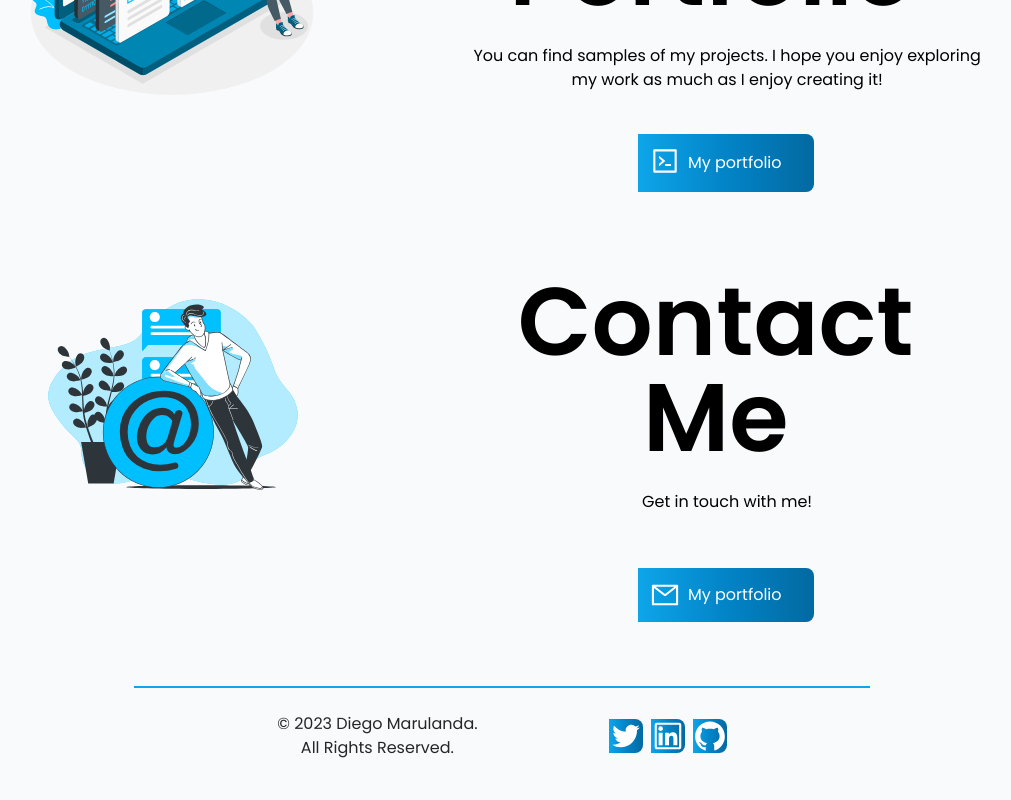
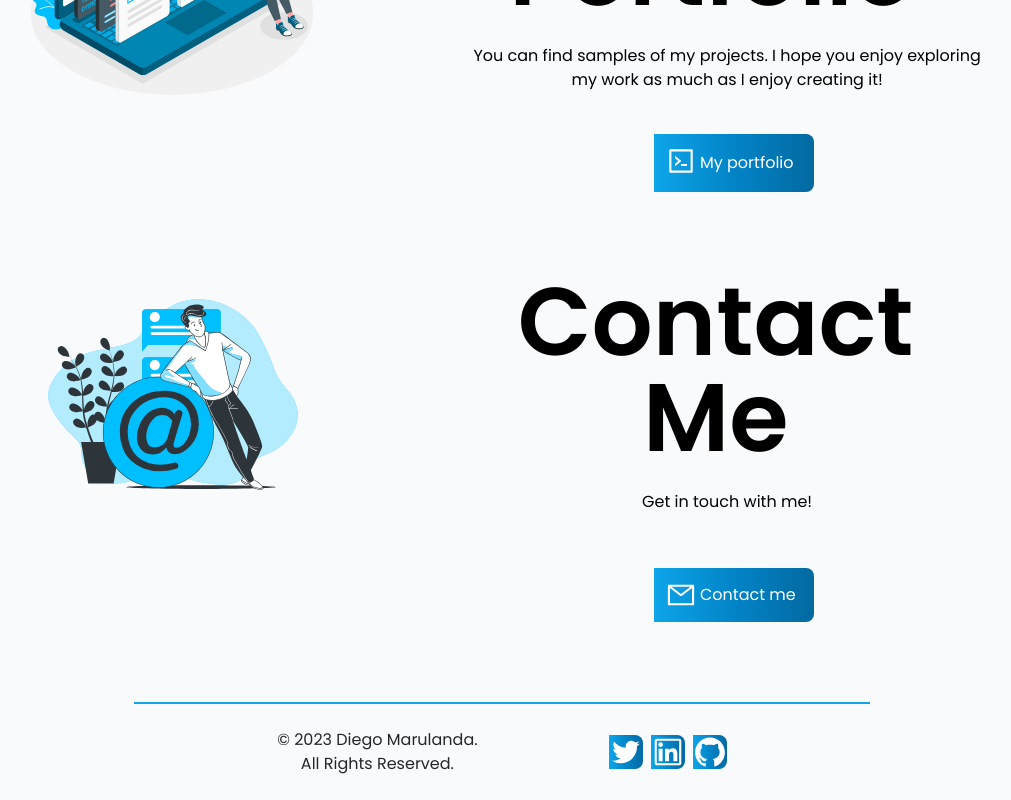
Before and after one commit to DiegoMarulandaB/Portfolio, a Next.js app: page / in a window 1280 px wide. Shown: the part 960-1760 px from the top of the page, without its empty margins (138-1149 px from the left). Built offline with nearby package versions, Linux system fonts and the light colour scheme.

Commit message:
add centered buttons_new_sizes

```diff
--- a/src/app/home/page.tsx
+++ b/src/app/home/page.tsx
@@ -52,9 +52,9 @@ const HomePage = () => {
             hover:bg-gradient-to-br focus:ring-4 focus:outline-none focus:ring-sky-300
             //forma boton
             text-center inline-flex items-center
-            hover:-translate-y-1 transition-transform cursor-pointer text-white bg-gradient-to-r from-sky-500 via-sky-600 to-sky-700 rounded-r-lg px-3 py-3 mb-8 w-44"
+            hover:-translate-y-1 transition-transform cursor-pointer text-white bg-gradient-to-r from-sky-500 via-sky-600 to-sky-700 rounded-r-lg px-3 py-3 mb-8 w-40"
             >
-              <AiOutlineUser className="icon text-white text-center items-center justify-center  mb-1 mr-2" size={30} />
+              <AiOutlineUser className="icon text-white text-center items-center justify-center  mb-1 mr-" size={30} />
               About me
             </button>
           </Link>
@@ -92,9 +92,9 @@ const HomePage = () => {
             hover:bg-gradient-to-br focus:ring-4 focus:outline-none focus:ring-sky-300
             //forma boton
             text-center inline-flex items-center
-            hover:-translate-y-1 transition-transform cursor-pointer text-white bg-gradient-to-r from-sky-500 via-sky-600 to-sky-700 rounded-r-lg px-3 py-3  mb-4 w-44"
+            hover:-translate-y-1 transition-transform cursor-pointer text-white bg-gradient-to-r from-sky-500 via-sky-600 to-sky-700 rounded-r-lg px-3 py-3  mb-4 w-40"
             >
-              <AiOutlineCode className="icon text-white text-center items-center justify-center  mb-1 mr-2" size={30} />
+              <AiOutlineCode className="icon text-white text-center items-center justify-center  mb-1 mr-1" size={30} />
               My portfolio
             </button>
           </Link>
@@ -122,8 +122,8 @@ const HomePage = () => {
           <p className="text-1xl text-center mt-2 font-light">Get in touch with me!</p>
         </div>
       </div>
-
-          <div className="flex flex-col text-center items-end justify-center align-bottom space-x-4 mt-6 mr-44 mx-64 ">
+{/*
+        <div className="flex flex-col text-center items-end justify-center align-bottom space-x-4 mt-6 mr-24 mx-30">
         {ButtonProjects.map((project, index) => (
           <Link key={index} href={project.route}>
             <button
@@ -132,10 +132,27 @@ const HomePage = () => {
             hover:bg-gradient-to-br focus:ring-4 focus:outline-none focus:ring-sky-300
             //forma boton
             text-center inline-flex items-center
-            hover:-translate-y-1 transition-transform cursor-pointer text-white bg-gradient-to-r from-sky-500 via-sky-600 to-sky-700 rounded-r-lg px-3 py-3  mb-4 w-44"
+            hover:-translate-y-1 transition-transform cursor-pointer text-white bg-gradient-to-r from-sky-500 via-sky-600 to-sky-700 rounded-r-lg px-3 py-3  mb-4 w-40"
             >
-             <AiOutlineMail className="icon text-white text-center items-center justify-center  mb-1 mr-2" size={30} />
-              My portfolio
+             <AiOutlineMail className="icon text-white text-center items-center justify-center  mb-1 mr-1" size={30} />
+              Contact me
+            </button>
+          </Link>
+        ))}
+      </div> */}
+          <div className="flex flex-col text-center items-end justify-center align-bottom space-x-4 mt-6 mr-44 mx-64 ">
+        {ButtonAbout.map((project, index) => (
+          <Link key={index} href={project.route}>
+            <button
+              type="button"
+              className="
+            hover:bg-gradient-to-br focus:ring-4 focus:outline-none focus:ring-sky-300
+            //forma boton
+            text-center inline-flex items-center
+            hover:-translate-y-1 transition-transform cursor-pointer text-white bg-gradient-to-r from-sky-500 via-sky-600 to-sky-700 rounded-r-lg px-3 py-3 mb-8 w-40"
+            >
+              <AiOutlineMail className="icon text-white text-center items-center justify-center  mb-1 mr-1" size={30} />
+              Contact me
             </button>
           </Link>
         ))}
```
